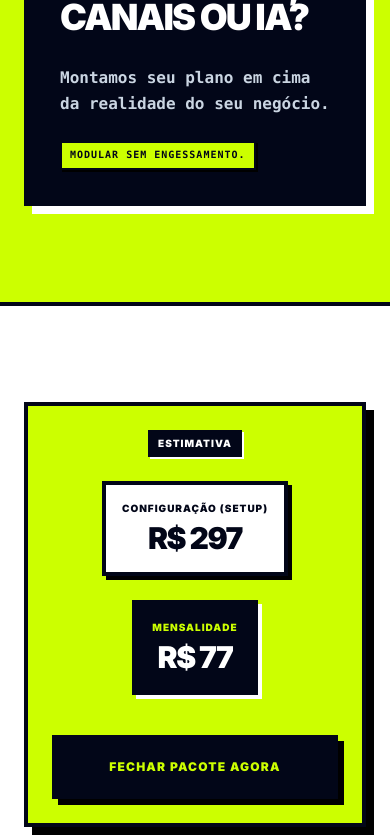
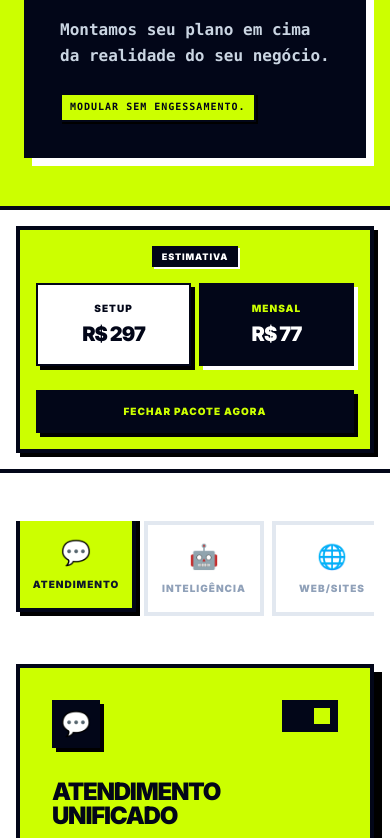
Before and after one commit to renatojuniordw/ui-unificando, a React (Vite) app: page /planos in a window 390 px wide. Shown: the part 1156-1994 px from the top of the page. Built offline with nearby package versions, Linux system fonts and the light colour scheme; no server answers.

Commit message:
feat: Implement responsive tab navigation for plan modules and refine component styling for mobile devices.

```diff
--- a/src/features/plans/components/InvestmentSummary.tsx
+++ b/src/features/plans/components/InvestmentSummary.tsx
@@ -14,36 +14,36 @@ export const InvestmentSummary: React.FC<InvestmentSummaryProps> = ({
   onContract,
 }) => {
   return (
-    <section className="pt-24 pb-8 bg-white sticky top-0 z-30 border-b-4 border-slate-950">
-      <div className="max-w-7xl mx-auto px-6 lg:px-12">
-        <div className="bg-[#ccff00] text-slate-950 border-4 border-slate-950 p-6 md:p-8 flex flex-col lg:flex-row items-center justify-between gap-6 shadow-[8px_8px_0px_#000] relative">
+    <section className="pt-4 pb-4 md:pt-24 md:pb-8 bg-white sticky top-20 z-30 border-b-4 border-slate-950">
+      <div className="max-w-7xl mx-auto px-4 sm:px-6 lg:px-12">
+        <div className="bg-[#ccff00] text-slate-950 border-4 border-slate-950 p-4 md:p-8 flex flex-col lg:flex-row items-center justify-between gap-4 md:gap-6 shadow-[4px_4px_0px_#000] md:shadow-[8px_8px_0px_#000] relative">
 
-          <div className="relative z-10 flex flex-col md:flex-row items-center gap-6 lg:gap-12 w-full lg:w-auto text-center md:text-left">
-            <span className="bg-slate-950 text-white font-black uppercase tracking-widest text-[10px] px-2 py-1 border-2 border-slate-950 shrink-0 shadow-[2px_2px_0px_#fff]">
+          <div className="relative z-10 flex flex-col md:flex-row items-center gap-4 md:gap-12 w-full lg:w-auto text-center md:text-left">
+            <span className="bg-slate-950 text-white font-black uppercase tracking-widest text-[9px] md:text-[10px] px-2 py-0.5 md:py-1 border-2 border-slate-950 shrink-0 shadow-[2px_2px_0px_#fff]">
               ESTIMATIVA
             </span>
-            <div className="flex flex-col sm:flex-row items-center gap-6 md:gap-12">
-              <div className="bg-white p-4 border-4 border-slate-950 shadow-[4px_4px_0px_#000]">
+            <div className="flex flex-row items-center justify-center gap-2 sm:gap-6 md:gap-12 w-full sm:w-auto">
+              <div className="bg-white p-4 md:p-4 border-2 md:border-4 border-slate-950 shadow-[4px_4px_0px_#000] flex-1 sm:flex-none">
                 <span className="block text-slate-950 text-[10px] sm:text-[11px] font-black uppercase tracking-widest mb-1">
-                  CONFIGURAÇÃO (SETUP)
+                  SETUP
                 </span>
-                <span className="text-3xl sm:text-4xl md:text-5xl font-black tracking-tighter">
+                <span className="text-xl sm:text-4xl md:text-5xl font-black tracking-tighter">
                   R$ {setup.toLocaleString("pt-BR")}
                 </span>
               </div>
-              <div className="hidden sm:block w-px h-12 bg-slate-950/20"></div>
-              <div className="bg-slate-950 text-white p-4 border-4 border-slate-950 shadow-[4px_4px_0px_#fff]">
+
+              <div className="bg-slate-950 text-white p-4 md:p-4 border-2 md:border-4 border-slate-950 shadow-[4px_4px_0px_#fff] flex-1 sm:flex-none">
                 <span className="block text-[#ccff00] text-[10px] sm:text-[11px] font-black uppercase tracking-widest mb-1">
-                  MENSALIDADE
+                  MENSAL
                 </span>
-                <span className="text-3xl sm:text-4xl md:text-5xl font-black tracking-tighter">
+                <span className="text-xl sm:text-4xl md:text-5xl font-black tracking-tighter">
                   R$ {monthly.toLocaleString("pt-BR")}
                 </span>
               </div>
             </div>
           </div>
 
-          <div className="relative z-10 w-full lg:w-auto shrink-0 mt-4 lg:mt-0">
+          <div className="relative z-10 w-full lg:w-auto shrink-0 mt-2 lg:mt-0">
             <button
               onClick={() => {
                 trackCtaClick({
@@ -53,7 +53,7 @@ export const InvestmentSummary: React.FC<InvestmentSummaryProps> = ({
                 });
                 onContract();
               }}
-              className="w-full md:w-auto bg-slate-950 text-[#ccff00] px-10 py-5 font-black uppercase tracking-widest text-xs hover:bg-[#ccff00] hover:text-slate-950 transition-colors border-4 border-slate-950 shadow-[6px_6px_0px_#000]"
+              className="w-full md:w-auto bg-slate-950 text-[#ccff00] px-6 md:px-10 py-3 md:py-5 font-black uppercase tracking-widest text-[10px] md:text-xs hover:bg-[#ccff00] hover:text-slate-950 transition-colors border-2 md:border-4 border-slate-950 shadow-[4px_4px_0px_#000] md:shadow-[6px_6px_0px_#000]"
             >
               FECHAR PACOTE AGORA
             </button>
--- a/src/features/plans/components/PlansHeader.tsx
+++ b/src/features/plans/components/PlansHeader.tsx
@@ -3,7 +3,7 @@ import { PRICING } from "../../../constants/pricing";
 
 export const PlansHeader: React.FC = () => {
   return (
-    <section className="py-24 md:py-32 bg-[#ccff00] border-b-4 border-slate-950">
+    <section className="py-12 md:py-32 bg-[#ccff00] border-b-4 border-slate-950">
       <div className="max-w-7xl mx-auto px-6 lg:px-12 text-center">
         <span className="inline-block bg-white text-slate-950 border-2 border-slate-950 px-3 py-1 text-xs font-black uppercase tracking-widest mb-6 shadow-[4px_4px_0px_#000]">
           PLANOS UNIFICANDO
--- a/src/pages/Plans.tsx
+++ b/src/pages/Plans.tsx
@@ -1,4 +1,4 @@
-import React from "react";
+import React, { useState } from "react";
 import { useNavigate } from "react-router-dom";
 import { ROUTES } from "../routes";
 import { PageTransition } from "../components/common/PageTransition";
@@ -16,6 +16,7 @@ interface PlansProps {}
 
 export const Plans: React.FC<PlansProps> = () => {
   const navigate = useNavigate();
+  const [activeTab, setActiveTab] = useState<"support" | "ai" | "site">("support");
   const {
     // State
     includeSupport,
@@ -106,8 +107,34 @@ export const Plans: React.FC<PlansProps> = () => {
       />
 
       {/* CONFIGURATOR */}
-      <section className="py-16 bg-white">
-        <div className="max-w-7xl mx-auto px-6 lg:px-12 grid lg:grid-cols-3 gap-8">
+      <section className="py-12 md:py-16 bg-white">
+        <div className="max-w-7xl mx-auto px-4 md:px-6 lg:px-12">
+          {/* Mobile Tabs */}
+          <div className="flex lg:hidden overflow-x-auto gap-2 mb-8 pb-4 no-scrollbar">
+            {[
+              { id: "support", label: "Atendimento", icon: "💬" },
+              { id: "ai", label: "Inteligência", icon: "🤖" },
+              { id: "site", label: "Web/Sites", icon: "🌐" },
+            ].map((tab) => (
+              <button
+                key={tab.id}
+                onClick={() => setActiveTab(tab.id as any)}
+                className={`flex-1 flex flex-col items-center gap-2 p-4 border-4 transition-all min-w-[120px] ${
+                  activeTab === tab.id
+                    ? "bg-[#ccff00] border-slate-950 shadow-[4px_4px_0px_#000] -translate-y-1"
+                    : "bg-white border-slate-200 text-slate-400"
+                }`}
+              >
+                <span className="text-2xl">{tab.icon}</span>
+                <span className="text-[10px] font-black uppercase tracking-widest whitespace-nowrap">
+                  {tab.label}
+                </span>
+              </button>
+            ))}
+          </div>
+
+          <div className="grid lg:grid-cols-3 gap-8">
+            <div className={activeTab === "support" ? "block" : "hidden lg:block"}>
               <SupportModule
                 includeSupport={includeSupport}
                 setIncludeSupport={setIncludeSupport}
@@ -116,7 +143,9 @@ export const Plans: React.FC<PlansProps> = () => {
                 attendants={attendants}
                 setAttendants={setAttendants}
               />
+            </div>
 
+            <div className={activeTab === "ai" ? "block" : "hidden lg:block"}>
               <AiModule
                 aiEnabled={aiEnabled}
                 aiChannels={aiChannels}
@@ -124,13 +153,17 @@ export const Plans: React.FC<PlansProps> = () => {
                 aiAddons={aiAddons}
                 setAiAddons={setAiAddons}
               />
+            </div>
 
+            <div className={activeTab === "site" ? "block" : "hidden lg:block"}>
               <SiteModule
                 siteEnabled={siteEnabled}
                 setSiteEnabled={setSiteEnabled}
                 sitePages={sitePages}
                 setSitePages={setSitePages}
               />
+            </div>
+          </div>
         </div>
       </section>
 
```
Also changed, not shown: src/features/home/components/CtaSection.tsx (+22 -6 lines). Lines whose indentation alone changed are shown as unchanged.
